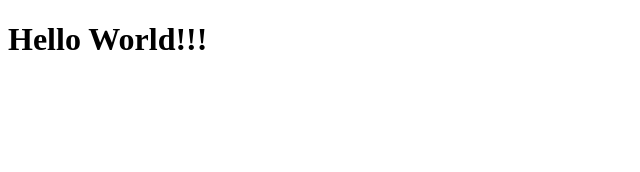
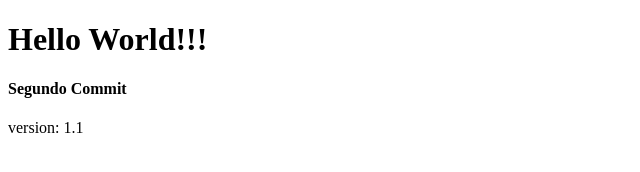
Before and after one commit to MattheusVicente/top_inf, a plain HTML site: page index.html in a window 1280 px wide. Shown: the whole page, without its empty margins (0-640 px from the left). Drawn offline with Linux system fonts and the light colour scheme.

Commit message:
Update index.html

```diff
--- a/index.html
+++ b/index.html
@@ -6,6 +6,8 @@
 <body>
   <div>
     <h1>Hello World!!!</h1>
+    <h4>Segundo Commit</h4>
   </div>
+  <p>version: 1.1</p>
 </body>
 </html>
```
